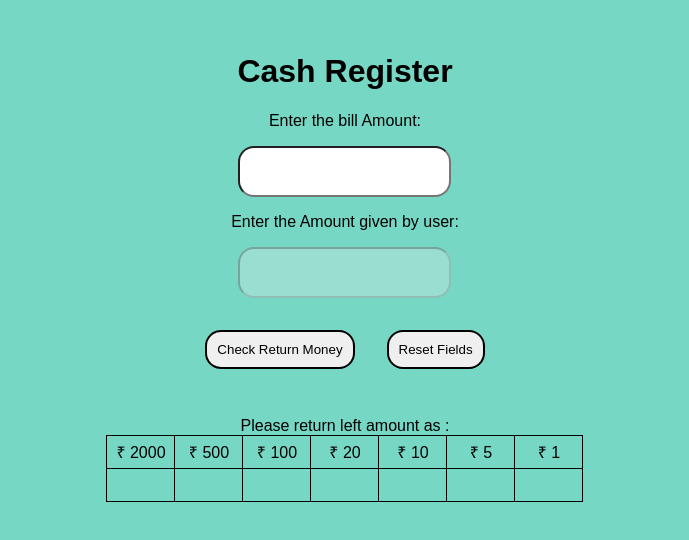
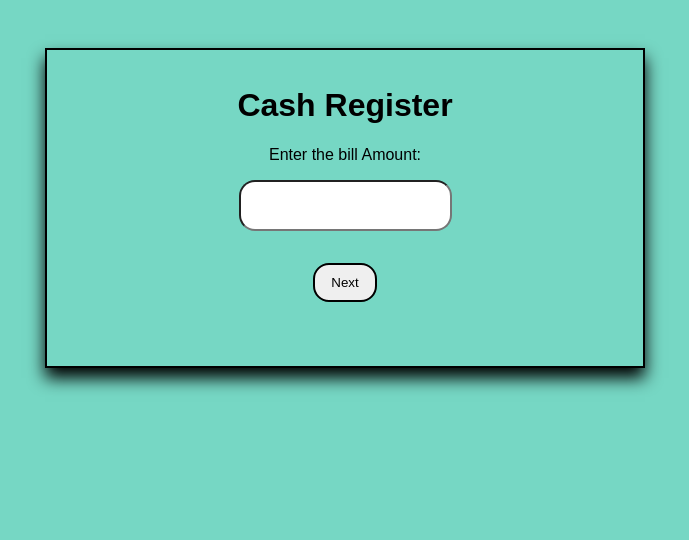
Before and after one commit to Aman-Jain1996/Cash-Register, a React (Create React App) app: page / in a window 1280 px wide. Shown: the top 540 px of the page, without its empty margins (295-984 px from the left). Built offline with nearby package versions, Linux system fonts and the light colour scheme.

Commit message:
show-hide div

```diff
--- a/src/App.js
+++ b/src/App.js
@@ -21,46 +21,64 @@ export default function App() {
     setAmount("");
     setObject({});
     setError("");
+    document.querySelector("#returnChangeDiv").style.display = "none";
+    document.querySelector("#amount-div").style.display = "none";
+    document.querySelector("#next-button").style.display = "block";
   }
 
-  function showInput() {
-    if (bill === "") return "false";
+  function clickHandler() {
+    let billAmount = Number(document.querySelector("#billAmount").value);
+    if (billAmount === "" || billAmount < 1) {
+      setError("Bill Amount must be greater than 1");
+    } else {
+      document.querySelector("#amount-div").style.display = "block";
+      document.querySelector("#next-button").style.display = "none";
+    }
   }
 
   function onClickHandler() {
-    if (amount === "" || bill === "")
-      setError('Bill and Amount can"t be empty');
+    if (amount === "") setError(`Amount given can't be empty`);
     else if (Number(amount) < Number(bill))
       setError("Amount given must be greater than bill amount");
-    else if (isNaN(bill) || isNaN(amount))
-      setError("Amount and bill fields must be entered with number");
-    else setObject(cashCalculator(amount - bill));
+    else {
+      setObject(cashCalculator(amount - bill));
+      document.querySelector("#returnChangeDiv").style.display = "block";
+    }
   }
 
   return (
     <div className="App">
       <h1>Cash Register</h1>
       <div className="flex-container">
-        <label>Enter the bill Amount:</label>
+        <label htmlFor="billAmount">Enter the bill Amount:</label>
+        <input
+          id="billAmount"
+          className="input-text"
+          type="number"
+          name="bill"
+          min="1"
+          onChange={onChangeHandler}
+        />
+        <button id="next-button" onClick={clickHandler}>
+          Next
+        </button>
+      </div>
+      <div id="amount-div">
+        <p>Enter the Amount given by user:</p>
         <input
           className="input-text"
-          type="text"
-          name="bill"
+          type="number"
+          name="amount"
           onChange={onChangeHandler}
         />
-        <label>Enter the Amount given by user:</label>
-        <input
-          className="input-text"
-          type="text"
-          name="amount"
-          onChange={onChangeHandler}
-          disabled={showInput()}
-        />
-      </div>
+        <div>
           <button onClick={onClickHandler}>Check Return Money</button>
           <button onClick={onResetHandler}>Reset Fields</button>
+        </div>
+      </div>
       <div className="alert">{error}</div>
-      <label className="return-label">Please return left amount as :</label>
+      <div id="returnChangeDiv">
+        <p className="return-para">Please return left amount as :</p>
         <div className="table-container">
           <table>
             <thead>
@@ -88,5 +106,6 @@ export default function App() {
           </table>
         </div>
       </div>
+    </div>
   );
 }
--- a/src/styles.css
+++ b/src/styles.css
@@ -4,24 +4,31 @@ body {
   background-color: #76d7c4;
 }
 
+* {
+  box-sizing: border-box;
+}
+
 .App {
   font-family: sans-serif;
   text-align: center;
+  max-width: 600px;
   width: 90%;
-  margin: auto;
-  padding: 2rem;
+  margin: 3rem auto;
+  padding: 1rem;
+  border: 2px solid black;
+  box-shadow: 0px 10px 16px black;
 }
 
 .flex-container {
   display: flex;
   flex-flow: column wrap;
-  align-content: center;
-  width: 90%;
+  align-items: center;
+  justify-content: center;
   margin: auto;
 }
 
-.return-label {
-  margin: 2rem;
+.return-para {
+  margin: 1rem auto;
 }
 
 .input-text {
@@ -36,7 +43,8 @@ body {
 
 button {
   margin: 1rem;
-  padding: 10px;
+  padding: 10px 1rem;
+  width: fit-content;
   cursor: pointer;
   border: 2px solid black;
   border-radius: 1rem;
@@ -50,13 +58,14 @@ button {
 
 table {
   border-collapse: collapse;
-  border: 1px solid;
+  border: solid;
   margin: auto;
 }
 
 td {
-  border: 1px solid;
-  width: 65px;
+  border: solid;
+  width: 90px;
+  max-width: 70px;
   height: 30px;
 }
 
@@ -64,4 +73,13 @@ td {
   color: red;
   text-align: center;
   padding: 1rem;
+  font-size: 1.2rem;
 }
+
+#amount-div {
+  display: none;
+}
+
+#returnChangeDiv {
+  display: none;
+}
```
Lines whose indentation alone changed are shown as unchanged.
